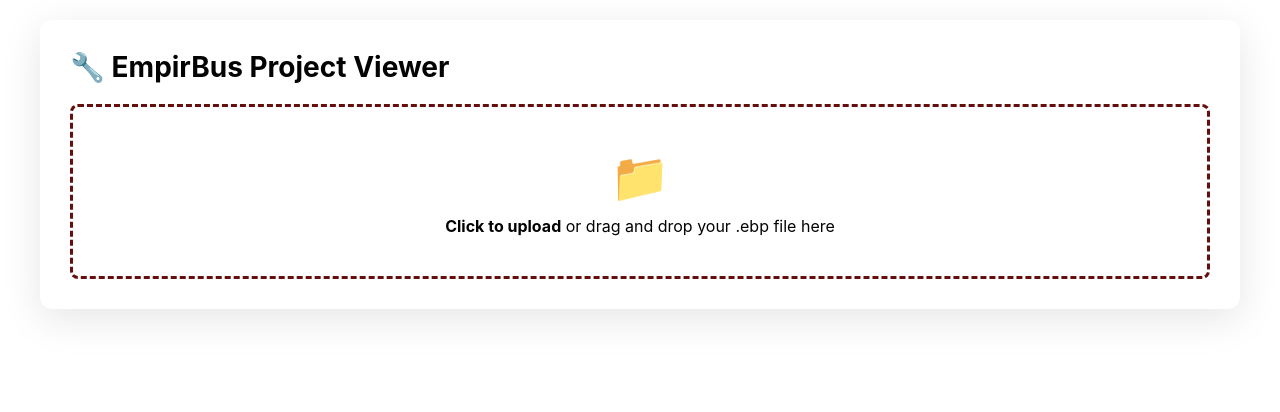
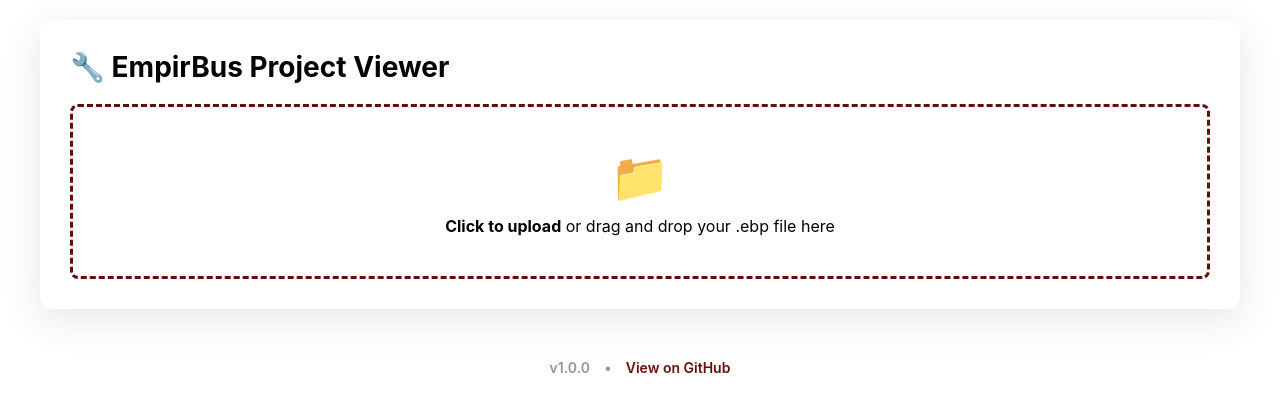
Before and after one commit to RemcoHalman/ebp2docs, a plain HTML site: page index.html in a window 1280 px wide. Drawn offline with Linux system fonts and the light colour scheme.

Commit message:
chore: added version and link to github

```diff
--- a/css/main.css
+++ b/css/main.css
@@ -184,6 +184,35 @@
     border-color: var(--primary-color);
 }
 
+/* Footer */
+.footer {
+    text-align: center;
+    padding: 20px;
+    margin-top: 30px;
+    color: var(--text-secondary);
+    font-size: 14px;
+}
+
+.footer-version {
+    font-weight: 600;
+}
+
+.footer-separator {
+    margin: 0 10px;
+}
+
+.footer-link {
+    color: var(--primary-color);
+    text-decoration: none;
+    font-weight: 600;
+    transition: color var(--transition-speed) ease;
+}
+
+.footer-link:hover {
+    color: var(--secondary-color);
+    text-decoration: underline;
+}
+
 /* Responsive Design */
 @media (max-width: 768px) {
     body {
@@ -210,6 +239,10 @@
     .button {
         width: 100%;
         justify-content: center;
+    }
+
+    .footer {
+        font-size: 12px;
     }
 }
 
--- a/index.html
+++ b/index.html
@@ -31,6 +31,15 @@
 
         <!-- Results container -->
         <div class="results" id="results"></div>
+
+        <!-- Footer -->
+        <div class="footer">
+            <span class="footer-version">v1.0.0</span>
+            <span class="footer-separator">•</span>
+            <a href="https://github.com/remcohalman/ebp2docs" target="_blank" class="footer-link">
+                View on GitHub
+            </a>
+        </div>
     </div>
 
     <!-- Import modules -->
```
